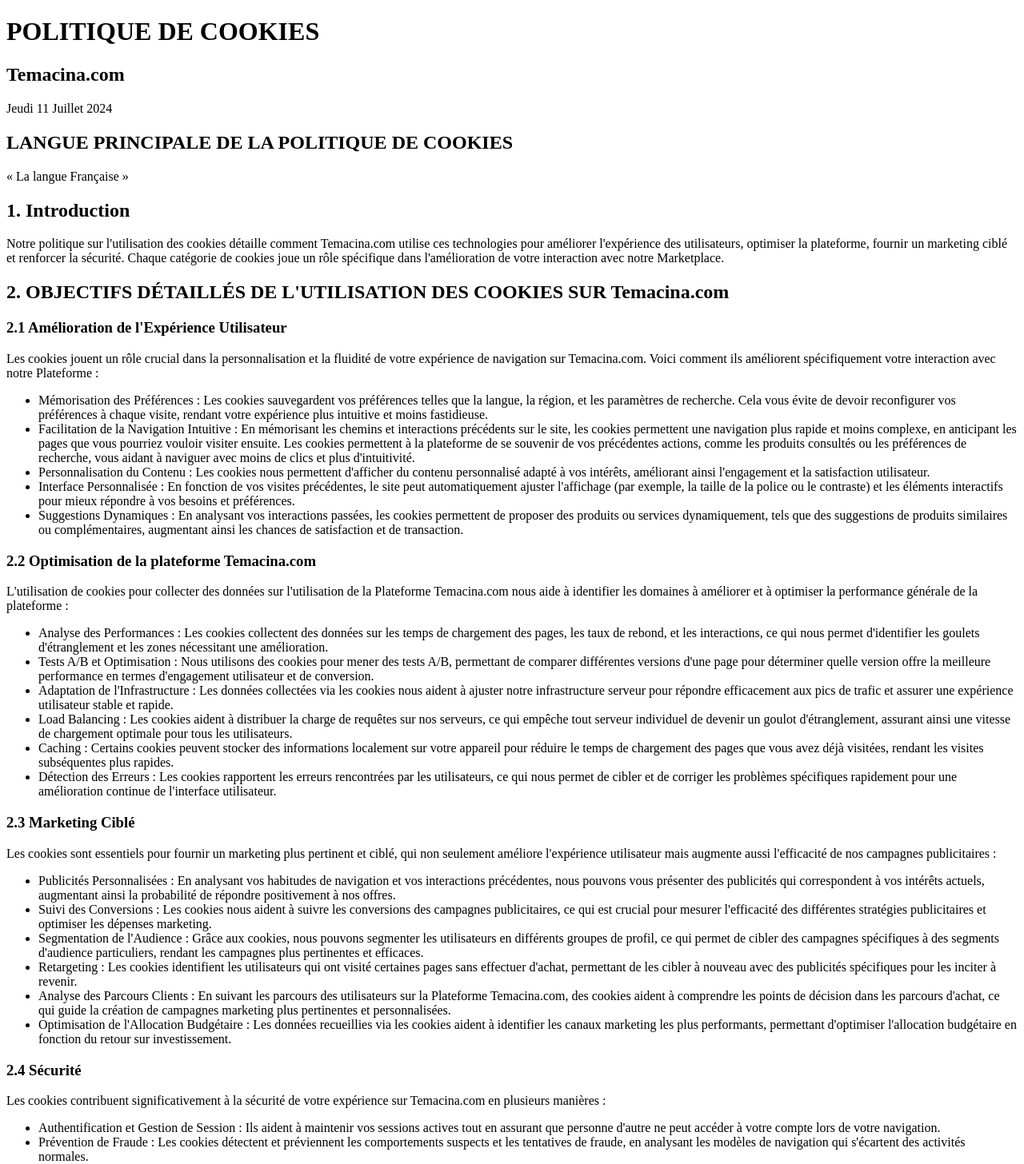
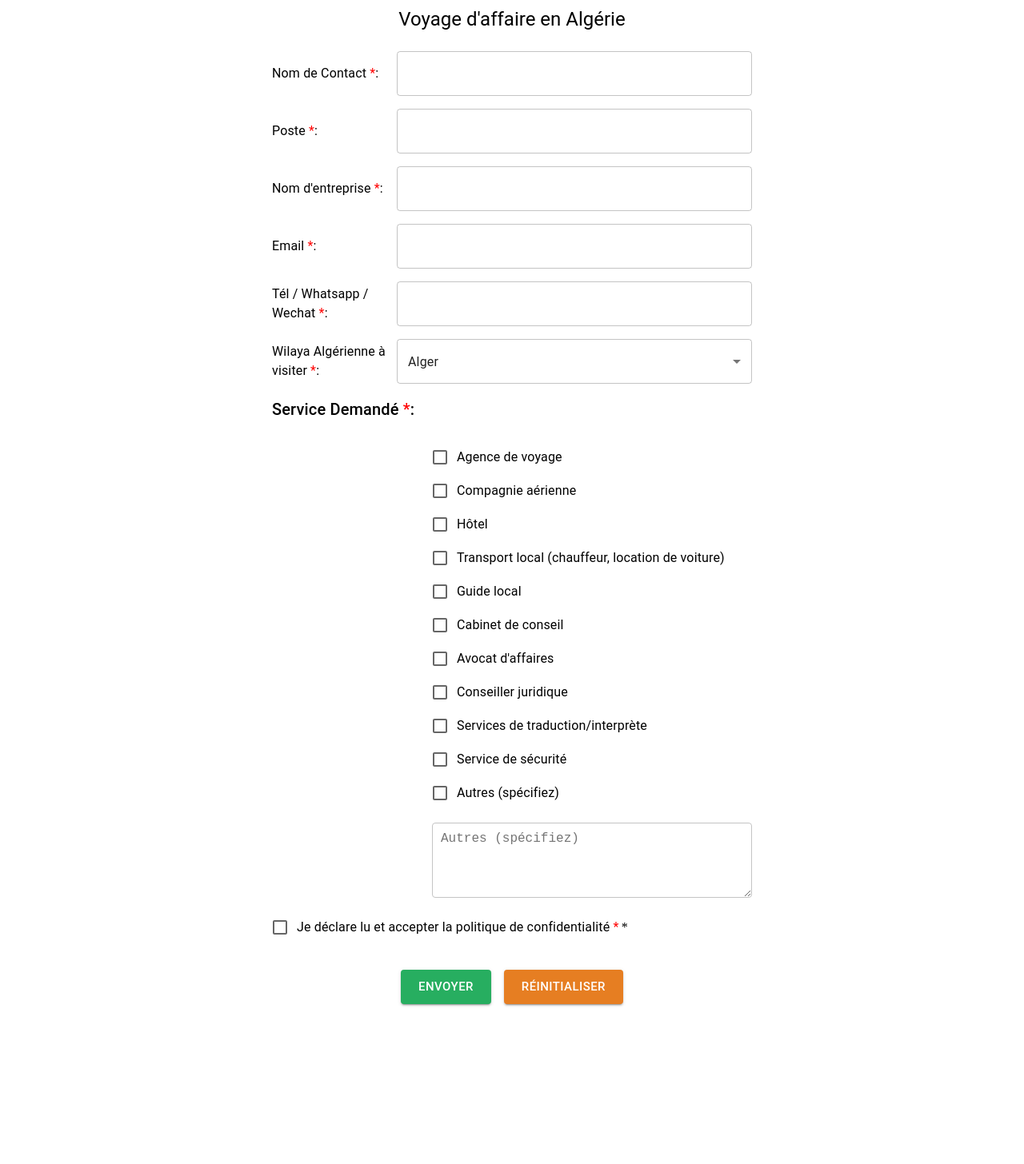
Before and after one commit to nadirchrair/switchlangue, a React (Create React App) app: page / in a window 1280 px wide. Shown: the top 1456 px of the page at 80% size. After the commit the page ends 1264 px from the top, so only its background shows below. Built offline with nearby package versions, Linux system fonts and the light colour scheme.

Commit message:
push forms style

```diff
--- a/package.json
+++ b/package.json
@@ -3,6 +3,9 @@
   "version": "0.1.0",
   "private": true,
   "dependencies": {
+    "@emotion/react": "^11.13.0",
+    "@emotion/styled": "^11.13.0",
+    "@mui/material": "^5.16.7",
     "@testing-library/jest-dom": "^5.17.0",
     "@testing-library/react": "^13.4.0",
     "@testing-library/user-event": "^13.5.0",
@@ -11,6 +14,7 @@
     "@types/react": "^18.3.3",
     "@types/react-dom": "^18.3.0",
     "i18next": "^23.12.3",
+    "i18next-http-backend": "^2.6.0",
     "react": "^18.3.1",
     "react-dom": "^18.3.1",
     "react-i18next": "^15.0.1",
--- a/src/App.tsx
+++ b/src/App.tsx
@@ -1,5 +1,4 @@
-import React from 'react';
-import logo from './logo.svg';
+import React,{Suspense} from 'react';
 import './App.css';
 import OurServices from './pages/Our services/Ourservices';
 import Tamacina from './pages/Temacina/Tamacina';
@@ -7,12 +6,13 @@
 import Gtsc from './pages/GTSC/Gtsc';
 import PrivacyPolicyViewer from './Privacypolicy/PrivacyPolicyViewer';
 import CookiesPolicy from './pages/CookiesPolicy/CookiesPolicy';
+import VoyageDaffaireForms from './VoyageDaffaireForms';
 
 function App() {
   return (
-    <>
-    <CookiesPolicy/>
-    </>
+    <Suspense fallback={<div>Loading...</div>}>
+    <VoyageDaffaireForms />
+    </Suspense>
   );
 }
 
--- /dev/null
+++ b/src/VoyageDaffaireForms.tsx
@@ -0,0 +1,161 @@
+import React from 'react';
+import {
+  TextField,
+  FormControl,
+  InputLabel,
+  Select,
+  MenuItem,
+  Checkbox,
+  FormGroup,
+  FormControlLabel,
+  Button,
+  Typography,
+  Box,
+  TextareaAutosize,
+} from '@mui/material';
+
+function VoyageDaffaireForms() {
+  return (
+    <Box
+      component="form"
+      sx={{
+        display: 'flex',
+        flexDirection: 'column',
+        gap: 2,
+        maxWidth: '600px',
+        margin: 'auto',
+        color: '#000',
+      }}
+    >
+      <Typography variant="h5" align="center" gutterBottom sx={{ color: '#000' }}>
+        Voyage d'affaire en Algérie
+      </Typography>
+
+      <Box sx={{ display: 'flex', alignItems: 'center', gap: 1 }}>
+        <Typography component="label" sx={{ width: '200px', color: '#000' }}>
+          Nom de Contact <span style={{ color: 'red' }}>*</span>:
+        </Typography>
+        <TextField
+          required
+          variant="outlined"
+          fullWidth
+        />
+      </Box>
+
+      <Box sx={{ display: 'flex', alignItems: 'center', gap: 1 }}>
+        <Typography component="label" sx={{ width: '200px', color: '#000' }}>
+          Poste <span style={{ color: 'red' }}>*</span>:
+        </Typography>
+        <TextField
+          required
+          variant="outlined"
+          fullWidth
+        />
+      </Box>
+
+      <Box sx={{ display: 'flex', alignItems: 'center', gap: 1 }}>
+        <Typography component="label" sx={{ width: '200px', color: '#000' }}>
+          Nom d'entreprise <span style={{ color: 'red' }}>*</span>:
+        </Typography>
+        <TextField
+          required
+          variant="outlined"
+          fullWidth
+        />
+      </Box>
+
+      <Box sx={{ display: 'flex', alignItems: 'center', gap: 1 }}>
+        <Typography component="label" sx={{ width: '200px', color: '#000' }}>
+          Email <span style={{ color: 'red' }}>*</span>:
+        </Typography>
+        <TextField
+          type="email"
+          required
+          variant="outlined"
+          fullWidth
+        />
+      </Box>
+
+      <Box sx={{ display: 'flex', alignItems: 'center', gap: 1 }}>
+        <Typography component="label" sx={{ width: '200px',color:"#000" }}>
+          Tél / Whatsapp / Wechat <span style={{color:'red'}}>*</span>:
+        </Typography>
+        <TextField
+          required
+          variant="outlined"
+          fullWidth
+        />
+      </Box>
+
+      <Box sx={{ display: 'flex', alignItems: 'center', gap: 1 }}>
+        <Typography component="label" sx={{ width: '200px', color: '#000' }}>
+          Wilaya Algérienne à visiter <span style={{ color: 'red' }}>*</span>:
+        </Typography>
+        <FormControl required fullWidth variant="outlined">
+          <Select defaultValue="Alger">
+            <MenuItem value="Alger">Alger</MenuItem>
+            <MenuItem value="Oran">Oran</MenuItem>
+            <MenuItem value="Constantine">Constantine</MenuItem>
+            <MenuItem value="Setif">Sétif</MenuItem>
+            <MenuItem value="Annaba">Annaba</MenuItem>
+          </Select>
+        </FormControl>
+      </Box>
+
+      <Typography variant="h6" align="left" gutterBottom sx={{ color: '#000' }}>
+        Service Demandé <span style={{ color: 'red' }}>*</span>:
+      </Typography>
+      <FormGroup sx={{ marginLeft: '200px' }}>
+        <FormControlLabel control={<Checkbox />} label="Agence de voyage" />
+        <FormControlLabel control={<Checkbox />} label="Compagnie aérienne" />
+        <FormControlLabel control={<Checkbox />} label="Hôtel" />
+        <FormControlLabel control={<Checkbox />} label="Transport local (chauffeur, location de voiture)" />
+        <FormControlLabel control={<Checkbox />} label="Guide local" />
+        <FormControlLabel control={<Checkbox />} label="Cabinet de conseil" />
+        <FormControlLabel control={<Checkbox />} label="Avocat d'affaires" />
+        <FormControlLabel control={<Checkbox />} label="Conseiller juridique" />
+        <FormControlLabel control={<Checkbox />} label="Services de traduction/interprète" />
+        <FormControlLabel control={<Checkbox />} label="Service de sécurité" />
+        <FormControlLabel
+          control={<Checkbox />}
+          label="Autres (spécifiez)"
+        />
+      </FormGroup>
+
+
+      <Box sx={{ display: 'flex', marginLeft: '200px' }}>
+        <TextareaAutosize
+          minRows={4}
+          placeholder="Autres (spécifiez)"
+          style={{
+            width: '100%',
+            borderRadius: '4px',
+            padding: '10px',
+            fontSize: '16px',
+            borderColor: '#c4c4c4',
+            borderWidth: 1,
+            borderStyle: 'solid',
+          }}
+        />
+      </Box>
+      <Box sx={{ display: 'flex', alignItems: 'center', gap: 1 }}>
+        <FormControlLabel
+          control={<Checkbox required />}
+          label={<span style={{ color: '#000' }}>Je déclare lu et accepter la politique de confidentialité <span style={{ color: 'red' }}>*</span></span>}
+        />
+      </Box>
+
+      <Box sx={{ display: 'flex', justifyContent: 'center', gap: 2, marginTop: 2 }}>
+        <Button variant="contained" color="success" size="large" sx={{ backgroundColor: '#27ae60' }}>
+          Envoyer
+        </Button>
+        <Button variant="contained" color="warning" size="large" sx={{ backgroundColor: '#e67e22' }}>
+          Réinitialiser
+        </Button>
+      </Box>
+      </Box>
+
+  );
+}
+
+export default VoyageDaffaireForms;
--- a/src/i18n.ts
+++ b/src/i18n.ts
@@ -1,13 +1,14 @@
 import i18n from 'i18next';
 import { initReactI18next } from 'react-i18next';
-import en from '../src/pages/CookiesPolicy/Content/en.json';
-import fr from '../src/pages/CookiesPolicy/Content/fr.json'
+import CookiesPolicyen from '../src/pages/CookiesPolicy/Content/en.json';
+import CookiesPolicyfr from '../src/pages/CookiesPolicy/Content/fr.json'
 i18n
   .use(initReactI18next)
   .init({
     resources: {
-      en: { translation: en },
-     fr:{ translation: fr }
+      en: {
+        CookiesPolicy: CookiesPolicyen },
+     fr:{ CookiesPolicy: CookiesPolicyfr }
 
     },
     lng: 'fr', // Default language
--- a/src/pages/CookiesPolicy/CookiesPolicy.js
+++ b/src/pages/CookiesPolicy/CookiesPolicy.js
@@ -2,7 +2,7 @@
 import { useTranslation } from 'react-i18next';
 
 const CookiesPolicy = () => {
-  const { t } = useTranslation();
+  const { t } = useTranslation('CookiesPolicy');
 
   return (
     <div>
```
Also changed, not shown: 1 other file (tests, documents, lock files or other folders).
